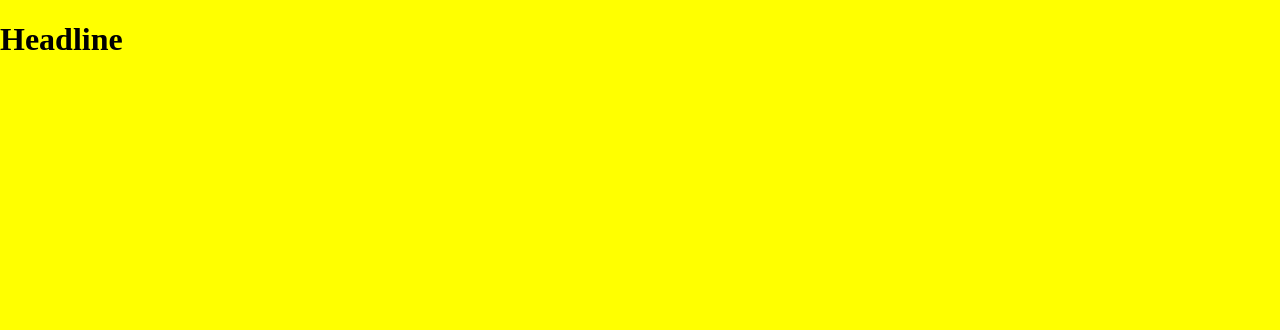
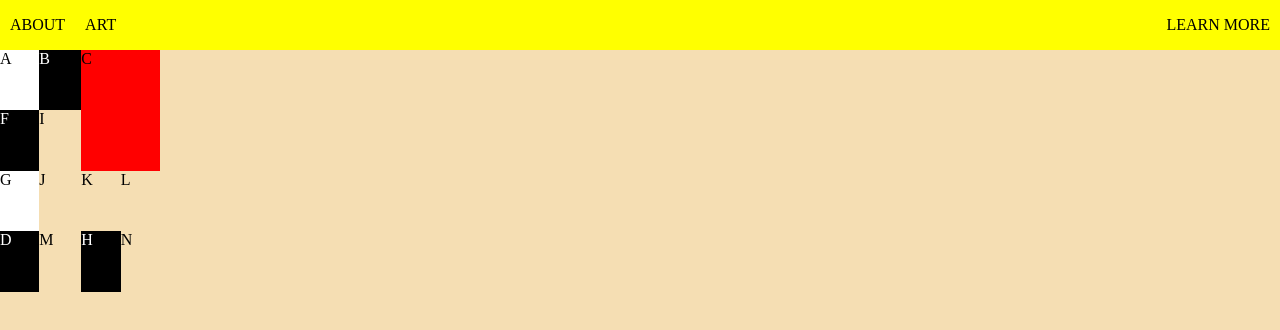
Before and after one commit to oliviamoran26/project-1, a plain HTML site: page index.html in a window 1280 px wide. Drawn offline with Linux system fonts and the light colour scheme.

Commit message:
create nav, create div, begin style

```diff
--- a/index.html
+++ b/index.html
@@ -7,6 +7,27 @@
     <title>Project-1</title>
   </head>
   <body>
-    <h1>Headline</h1>
+    <nav>
+      <section>
+        <div>ABOUT</div>
+        <div>ART</div>
+      </section>
+      <div>LEARN MORE</div>
+    </nav>
+    <main>
+      <div id="A">A</div>
+      <div id="B">B</div>
+      <div id="C">C</div>
+      <div id="D">D</div>
+      <div id="F">F</div>
+      <div id="G">G</div>
+      <div id="H">H</div>
+      <div id="I">I</div>
+      <div id="J">J</div>
+      <div id="K">K</div>
+      <div id="L">L</div>
+      <div id="M">M</div>
+      <div id="N">N</div>
+    </main>
   </body>
 </html>
--- a/style.css
+++ b/style.css
@@ -1,5 +1,83 @@
 body {
   margin: 0;
   box-sizing: border-box;
+  background-color: wheat;
+  height: 100vh;
+
+  display: grid;
+  grid-template-columns: 2fr 1fr 10fr 1fr 2fr;
+  grid-template-rows: 50px 10fr 5fr 10fr 1fr 2fr 1fr 2fr;
+}
+
+nav {
+  display: flex;
+  flex-direction: row;
+  justify-content: space-between;
+  align-items: center;
   background-color: yellow;
+  height: 50px;
+  grid-column: span 3;
 }
+
+nav div {
+  font: 20px;
+  margin: 10px 10px 10px 10px;
+  color: black;
+}
+
+section {
+  display: flex;
+}
+
+nav {
+  grid-column: span 5;
+}
+
+main {
+  display: grid;
+}
+
+#A {
+  background-color: white;
+  grid-column: 1 / 2;
+  grid-row: 1 / 2;
+}
+
+#B {
+  background-color: black;
+  color: white;
+  grid-column: 2 / 3;
+}
+
+#C {
+  background-color: red;
+  grid-column: 3 / 5;
+  grid-row: 1 / 3;
+}
+
+#D {
+  background-color: black;
+  color: white;
+  grid-column: 1 / 2;
+  grid-row: 4 / 5;
+}
+
+#F {
+  background-color: black;
+  color: white;
+  grid-column: 1 / 2;
+  grid-row: 2 / 3;
+}
+
+#G {
+  background-color: white;
+  grid-column: 1 / 2;
+  grid-row: 3 / 4;
+}
+
+#H {
+  background-color: black;
+  color: white;
+  grid-column: 3 / 4;
+  grid-row: 4 / 5;
+}
```
